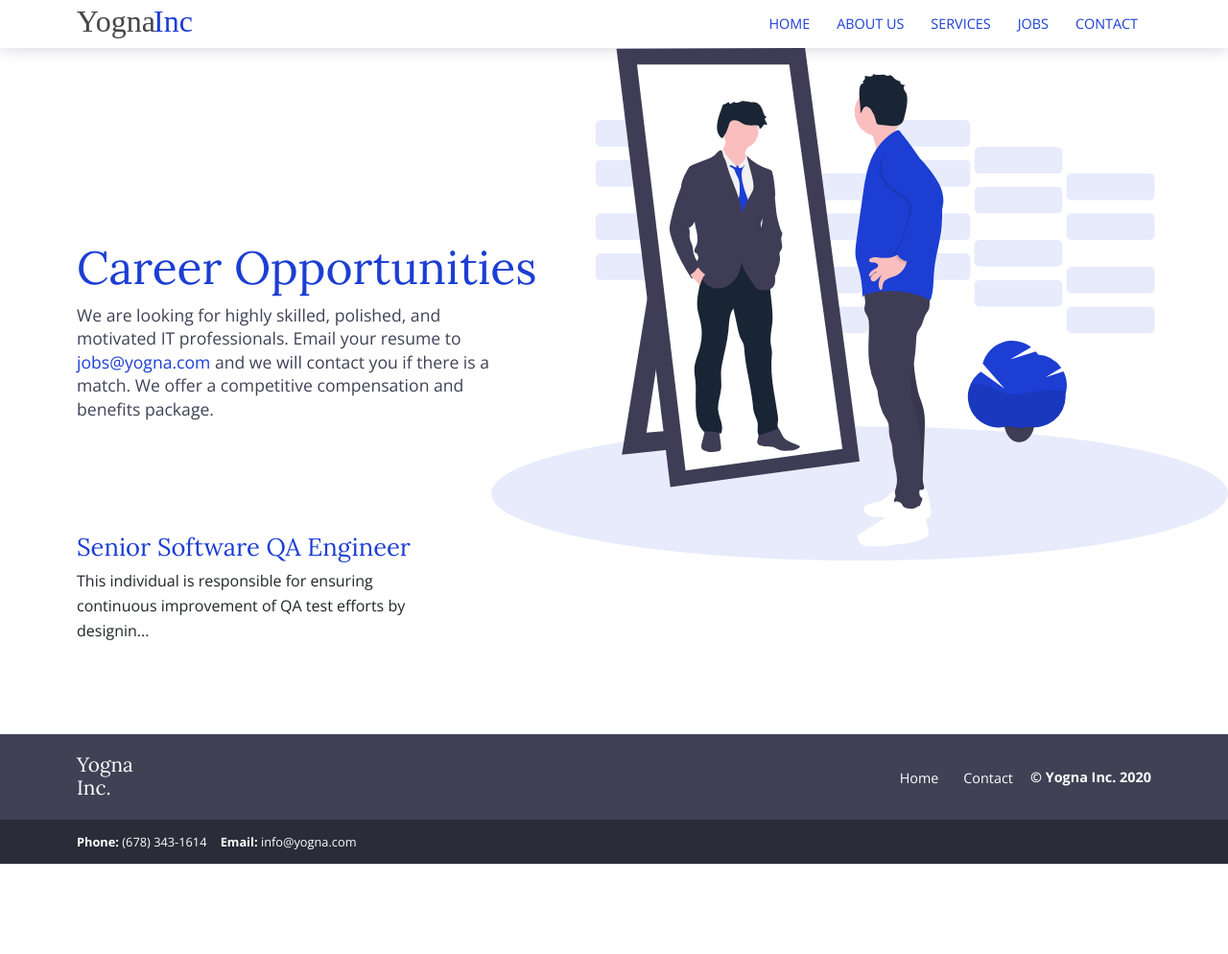
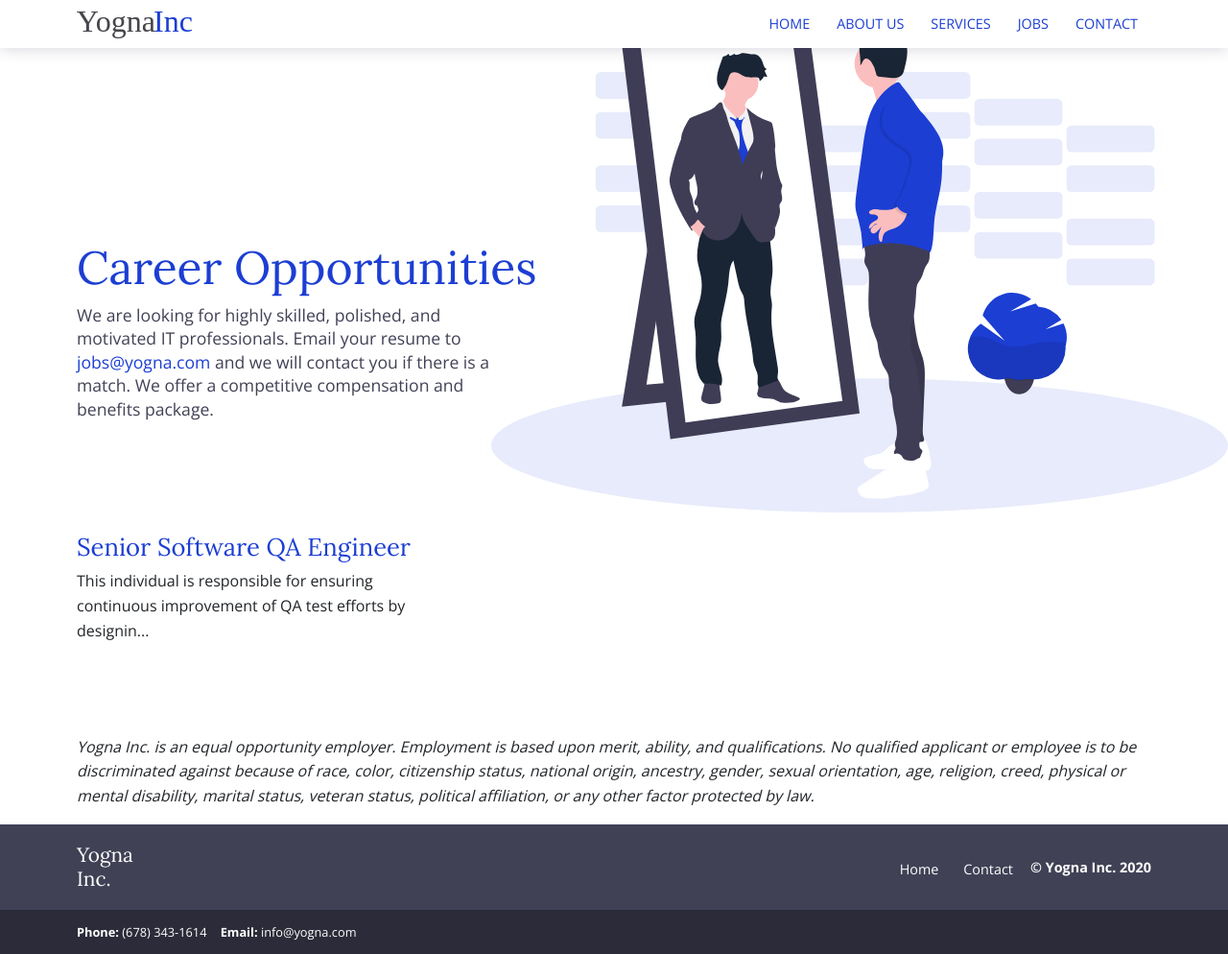
Before and after one commit to yogna/yogna.github.io, a Jekyll site: the page built from jobs.html, in a window 1280 px wide. Shown: the whole page at 96% size. Built offline with Jekyll 4.4.1, drawn with Linux system fonts in a browser that asks for light colours; before the commit the page ends 900 px from its top, so only the background shows below that.

Commit message:
Added EEOC statement to jobs page.

```diff
--- a/_sass/pages/jobs/_page-jobs-list.scss
+++ b/_sass/pages/jobs/_page-jobs-list.scss
@@ -13,6 +13,6 @@
   }
   @include media-breakpoint-up(lg) {
     background-size: 60%;
-    background-position: 100% 50px;
+    background-position: 100% 0px;
   }
 }
--- a/jobs.html
+++ b/jobs.html
@@ -36,3 +36,15 @@ bodyClass: page-jobs-list
     {% endfor %}
   </div>
 </div>
+
+<br>
+<p class="container">
+  <i>
+    Yogna Inc. is an equal opportunity employer. Employment is based upon merit,
+    ability, and qualifications. No qualified applicant or employee is to be
+    discriminated against because of race, color, citizenship status, national
+    origin, ancestry, gender, sexual orientation, age, religion, creed, physical
+    or mental disability, marital status, veteran status, political affiliation,
+    or any other factor protected by law.
+  </i>
+</p>
```
